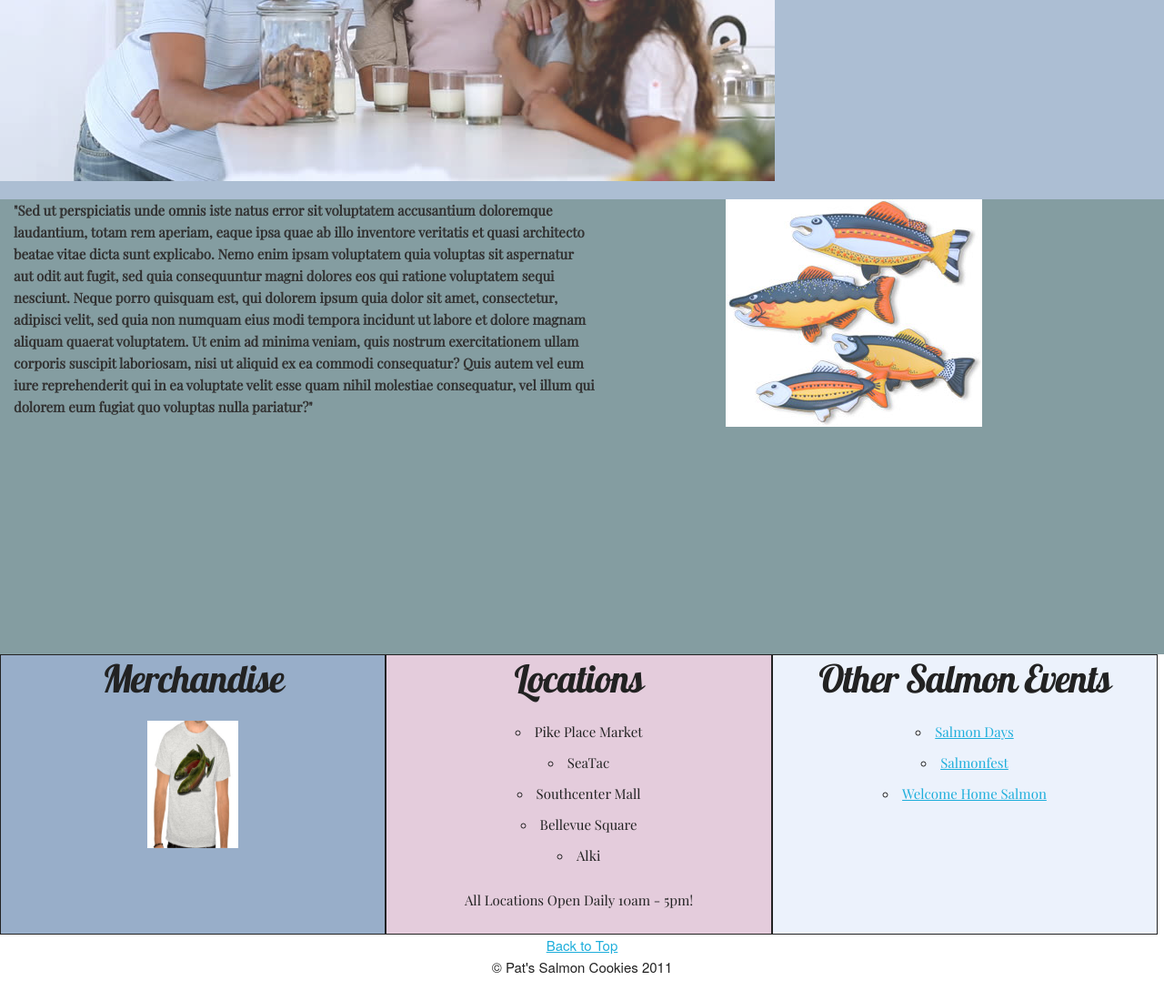
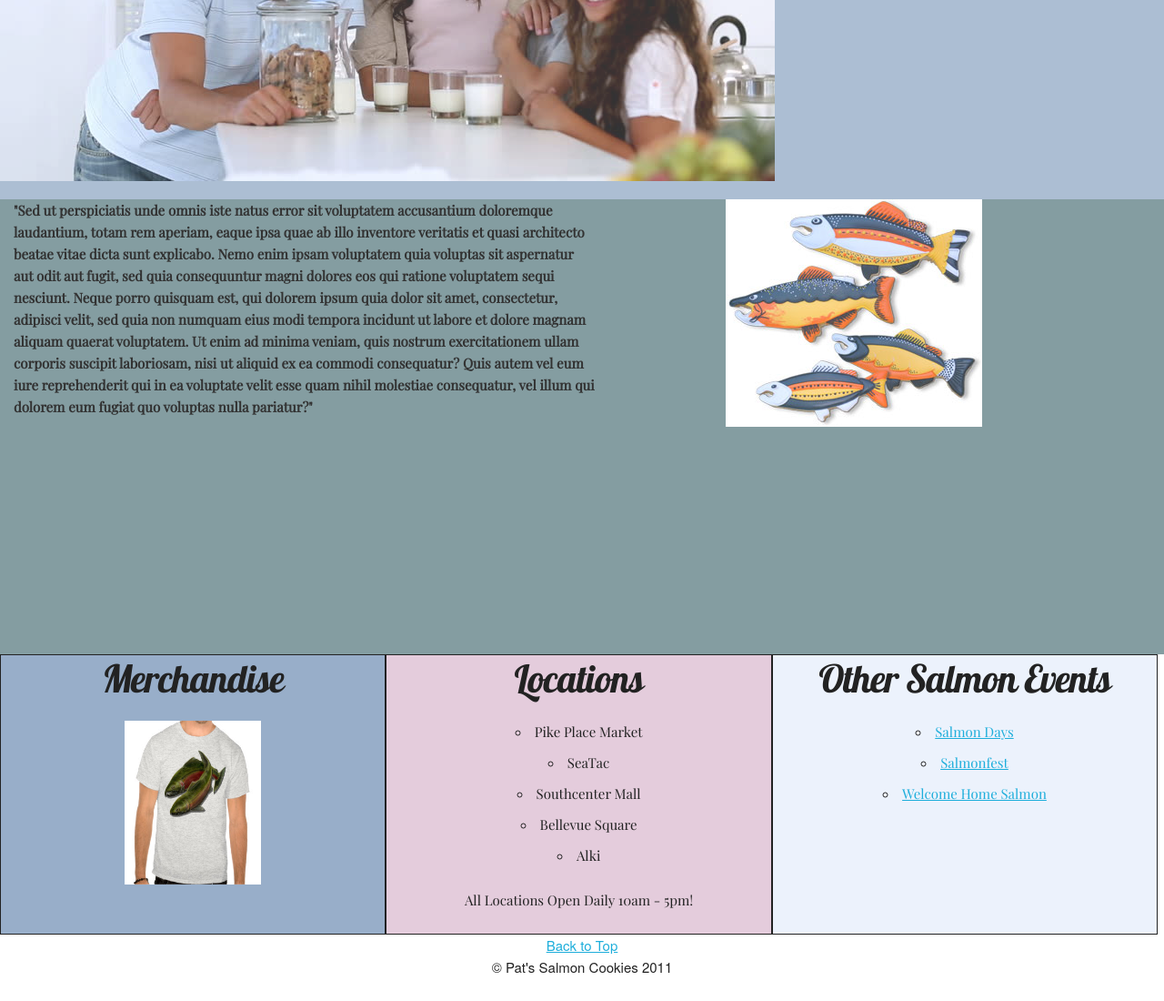
Before and after one commit to laurens914/cookie-stand, a plain HTML site: page index.html in a window 1280 px wide. Shown: the part 541-1641 px from the top of the page at 91% size. Drawn offline with nearby package versions, Linux system fonts and the light colour scheme.

Commit message:
editied image size

```diff
--- a/css/style.css
+++ b/css/style.css
@@ -61,8 +61,8 @@ h2{
   display:flex;
 }
 .shirt{
-  height: 140px;
-  width:100px;
+  height: 180px;
+  width:150px;
 }
 .shirt:hover
 {
```
